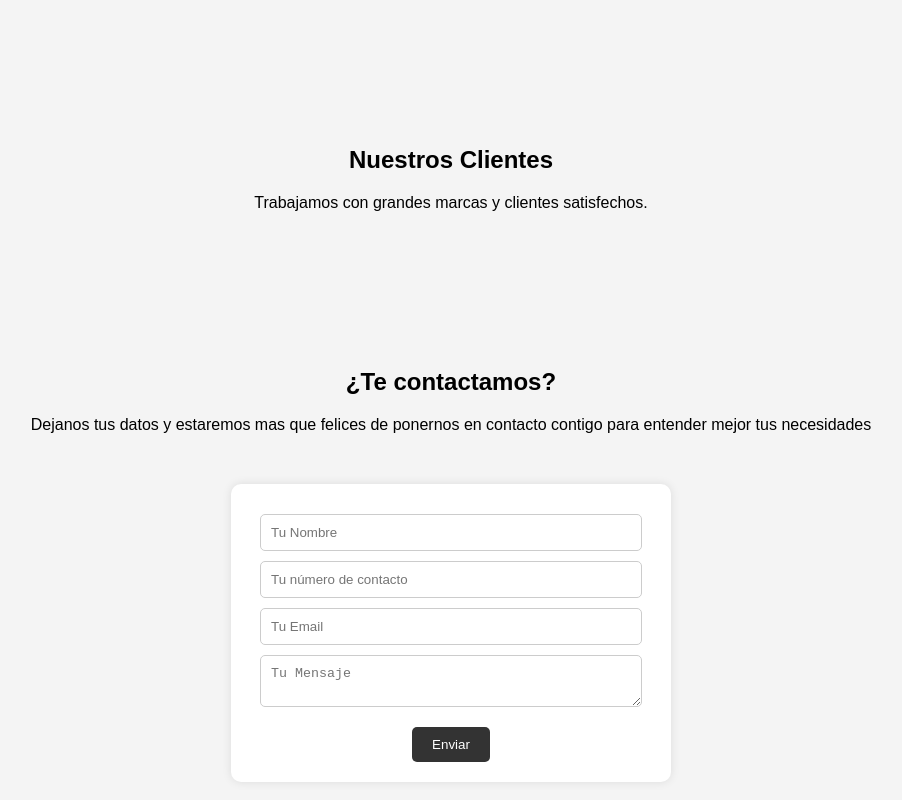
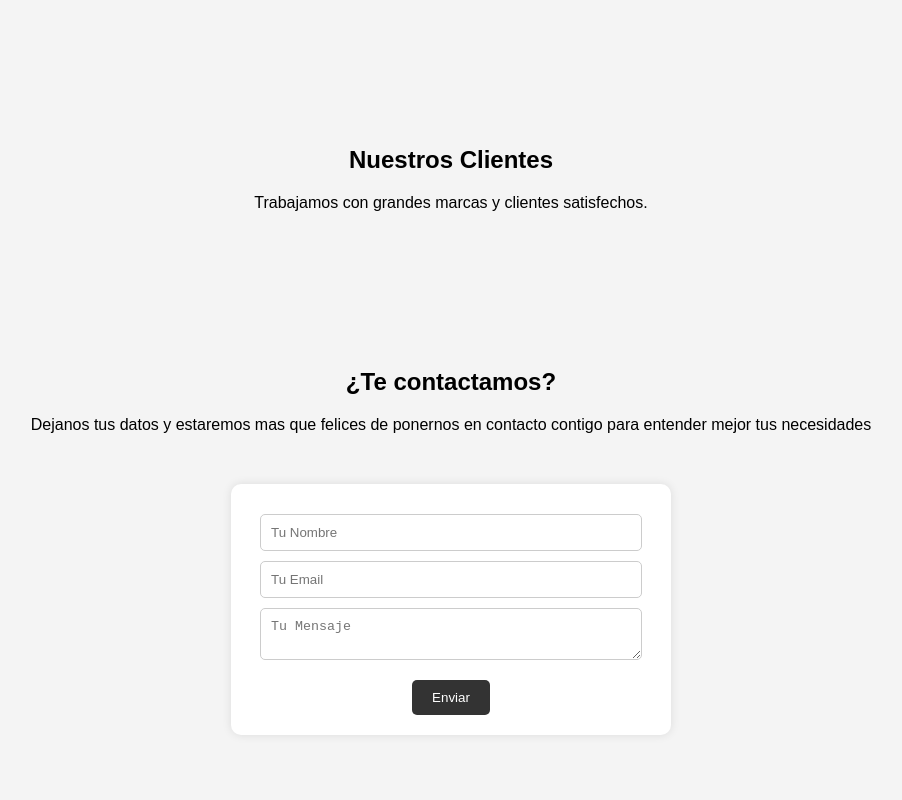
Before and after one commit to Alvigo1709/he, a plain HTML site: page index.html in a window 1280 px wide. Shown: the part 668-1468 px from the top of the page, without its empty margins (189-1091 px from the left). Drawn offline with Linux system fonts and the light colour scheme.

Commit message:
Update index.html

```diff
--- a/index.html
+++ b/index.html
@@ -171,7 +171,6 @@
             <div class="form-container">
                 <form id="contactForm">
                     <input type="text" id="nombre" placeholder="Tu Nombre" required>
-                    <input type="text" id="cellphone" placeholder="Tu número de contacto" required>
                     <input type="email" id="email" placeholder="Tu Email" required>
                     <textarea id="mensaje" placeholder="Tu Mensaje" required></textarea>
                     <button type="submit">Enviar</button>
```
